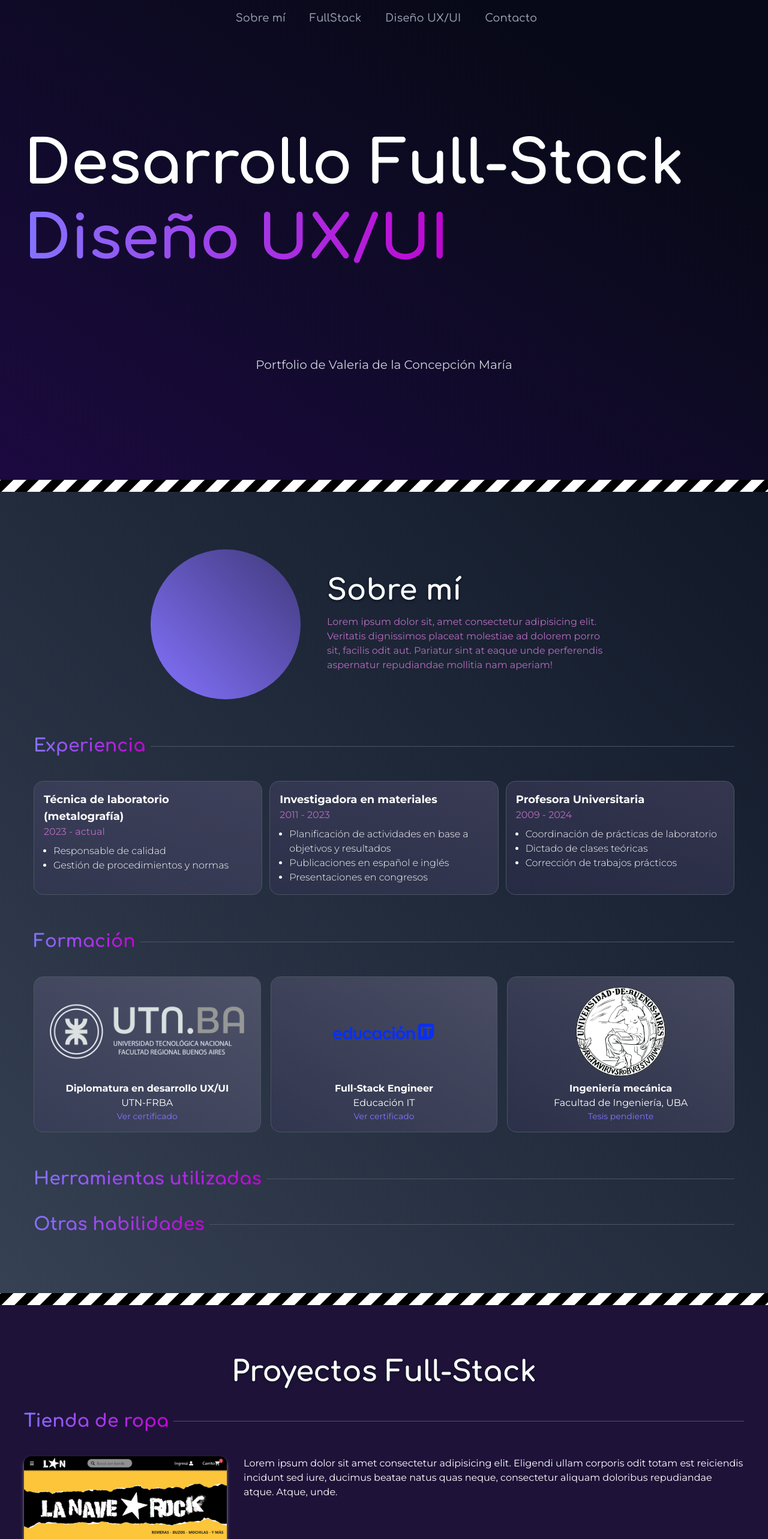
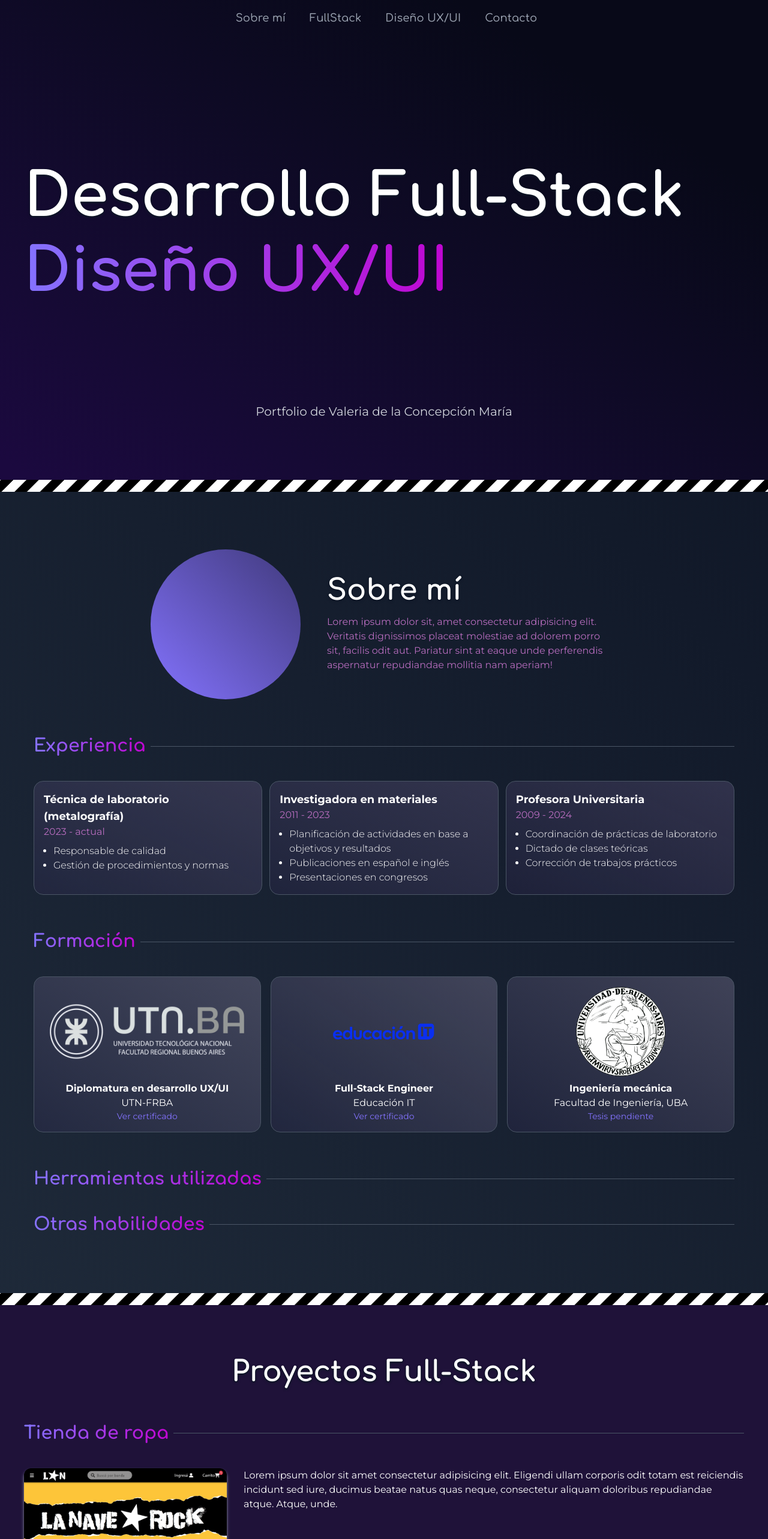
Before and after one commit to vdelaconcep/portfolioDLC, a React (Vite) app: page / in a window 1280 px wide. Shown: the top 2566 px of the page at 60% size. Built offline with nearby package versions, Linux system fonts and the light colour scheme.

Commit message:
Trabajando en secciones de proyectos

```diff
--- a/src/components/navegacion.jsx
+++ b/src/components/navegacion.jsx
@@ -1,7 +1,7 @@
 import { motion, useScroll, useTransform } from 'framer-motion';
 import { useState, useEffect } from 'react';
 
-const Navegacion = () => {
+const Navegacion = ({ clase }) => {
 
     const { scrollY } = useScroll();
 
@@ -52,7 +52,7 @@ const Navegacion = () => {
             titulo: 'Contacto',
             linkto: 'contacto'
         }
-    ]
+    ];
 
     const scrollToSection = (sectionId) => {
         document.getElementById(sectionId)?.scrollIntoView({
@@ -63,7 +63,10 @@ const Navegacion = () => {
 
     return (
         <motion.nav
-            className="fixed top-0 left-0 right-0 z-50 py-4 flex justify-center"
+            className={`fixed top-0 left-0 right-0 z-50 py-4 flex justify-center ${clase && clase}`}
+            initial={{ opacity: 0 }}
+            animate={{ opacity: 1 }}
+            transition={{ duration: 2 }}
             style={{
                 backgroundColor: useTransform(
                     opacidadBg,
--- a/src/sections/fullStack.jsx
+++ b/src/sections/fullStack.jsx
@@ -22,7 +22,7 @@ const FullStack = () => {
 
             <Subtitulo
                 texto='Tienda de ropa'
-                clase='my-10'/>
+                clase='mt-15 mb-10'/>
             <article className="flex gap-7 my-10">
                 <img
                     className="rounded-xl h-[300px] shadow-md shadow-gray-400"
@@ -81,7 +81,9 @@ const FullStack = () => {
                 </div>
             </article>
 
-            <Subtitulo texto='Plataforma de películas' />
+            <Subtitulo
+                texto='Plataforma de películas'
+                clase='mt-20 mb-10'/>
 
             <article className="flex gap-7 my-10 w-full">
                 <img
@@ -119,7 +121,9 @@ const FullStack = () => {
 
 
 
-            <Subtitulo texto='Proyecto en desarrollo' />
+            <Subtitulo
+                texto='Proyecto en desarrollo'
+                clase='mt-20 mb-10'/>
 
             <article className="flex gap-7 my-10">
                 <img
--- a/src/sections/home.jsx
+++ b/src/sections/home.jsx
@@ -6,14 +6,8 @@ const Home = () => {
 
     return (
         <section id='home' className="bg-gradient-to-tr from-[#1B093F] from-2% to-[#080918] h-[100dvh] to-80% flex flex-col px-8 md:px-10 overflow-hidden comfortaa">
-            <motion.article
-                initial={{ opacity: 0 }}
-                animate={{ opacity: 1 }}
-                transition={{duration: 2}}
-                className="flex justify-end mt-5">
-                <Navegacion />
-            </motion.article>
-            <div className='h-full flex flex-col justify-center'>
+            <Navegacion />
+            <div className='h-full flex flex-col justify-center relative'>
                 <article
                     className="text-[40px] md:text-[50px] lg:text-[70px] xl:text-[100px] flex flex-col mb-5 font-bold">
                     <motion.h1
@@ -30,7 +24,7 @@ const Home = () => {
                         Diseño UX/UI</motion.h1>
                 </article>
 
-                <article className='text-gray-300 text-center text-xl font-normal flex justify-center montserrat mt-25'>
+                <article className='text-gray-300 text-center text-xl font-normal flex justify-center montserrat mt-25 absolute bottom-25 left-1/2 -translate-x-1/2'>
                     <h1>Portfolio de Valeria de la Concepción María </h1>
                 </article>
             </div>
--- a/src/sections/sobreMi.jsx
+++ b/src/sections/sobreMi.jsx
@@ -24,7 +24,7 @@ const itemVariants = {
 
 const SobreMI = () => {
     return (
-        <section id="about" className="bg-gradient-to-tr from-gray-700 to-gray-900 flex flex-col items-center p-10 pt-18 montserrat">
+        <section id="about" className="bg-gradient-to-tr from-gray-800 to-gray-900 flex flex-col items-center p-10 pt-18 montserrat">
             <div className="h-full w-full p-4 pt-6">
                 <Presentacion clase='mb-15' />
                 <Subtitulo
```
